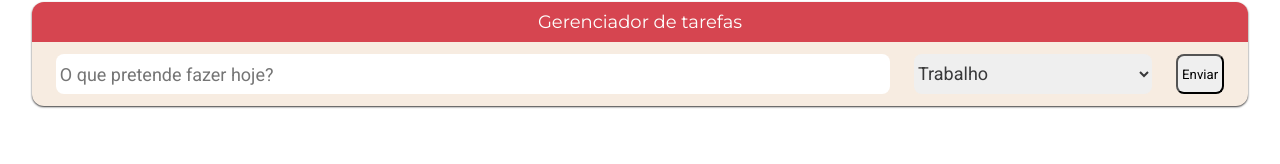
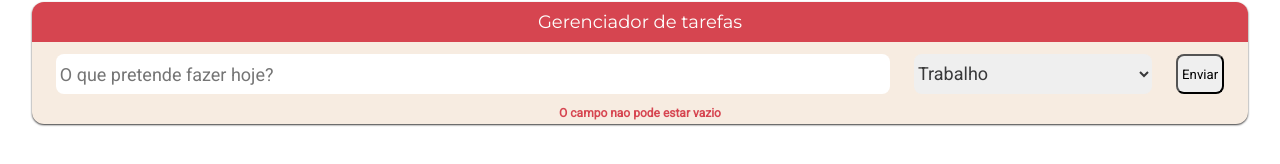
Before and after one commit to FilipeSall/LinkTaskWeather, a Next.js app: page / in a window 1280 px wide. Both pictures are taken after a click on the button "Enviar". Shown: the part 614-778 px from the top of the page. Built offline with nearby package versions, Linux system fonts and the light colour scheme; no server answers.

Commit message:
colocando mensagem de error

```diff
--- a/src/app/components/todoManager/Todomanager.module.css
+++ b/src/app/components/todoManager/Todomanager.module.css
@@ -60,5 +60,23 @@
     font-size: 1.1rem;
     padding: 4px;
     cursor: pointer;
+}
 
+.errorMessage{
+    color: var(--red);
+    font-weight: bold;
+    animation: shake 0.5s ease-in-out;
+    margin: 0 0 4px 0;
 }
+
+@keyframes shake {
+    0%, 100% {
+      transform: translateX(0);
+    }
+    10%, 30%, 50%, 70%, 90% {
+      transform: translateX(-2px);
+    }
+    20%, 40%, 60%, 80% {
+      transform: translateX(2px);
+    }
+  }
--- a/src/app/components/todoManager/Todomanager.tsx
+++ b/src/app/components/todoManager/Todomanager.tsx
@@ -1,24 +1,26 @@
 "use client";
 import React, { useState, ChangeEvent } from 'react';
 import styles from './Todomanager.module.css';
-import  UseStore  from '../../Store';
+import UseStore from '../../Store';
 
 function Todomanager() {
 
     const { addTodo, value, setValue, category, setCategory, isCompleted } = UseStore();
+    const [error, setError] = useState(false);
 
     function handleChange(e: ChangeEvent<HTMLInputElement>) {
         setValue(e.target.value)
+        setError(false)
     }
 
     function handleClick() {
         if (value.length === 0) {
-            return;
+            setError(true)
         } else {
             const newTodo = {
                 text: value,
                 icon: category,
-                isCompleted:isCompleted,
+                isCompleted: isCompleted,
             };
             addTodo(newTodo);
             setValue('');
@@ -27,7 +29,7 @@ function Todomanager() {
 
     const handleCategoryChange = (e: ChangeEvent<HTMLSelectElement>) => {
         setCategory(e.target.value);
-      };
+    };
 
     return (
         <div className={styles.container}>
@@ -43,6 +45,7 @@ function Todomanager() {
                 </select>
                 <button onClick={handleClick} className={styles.btn}>Enviar</button>
             </main>
+            {error && <p className={styles.errorMessage}>O campo nao pode estar vazio</p>}
         </div>
     )
 }
```
